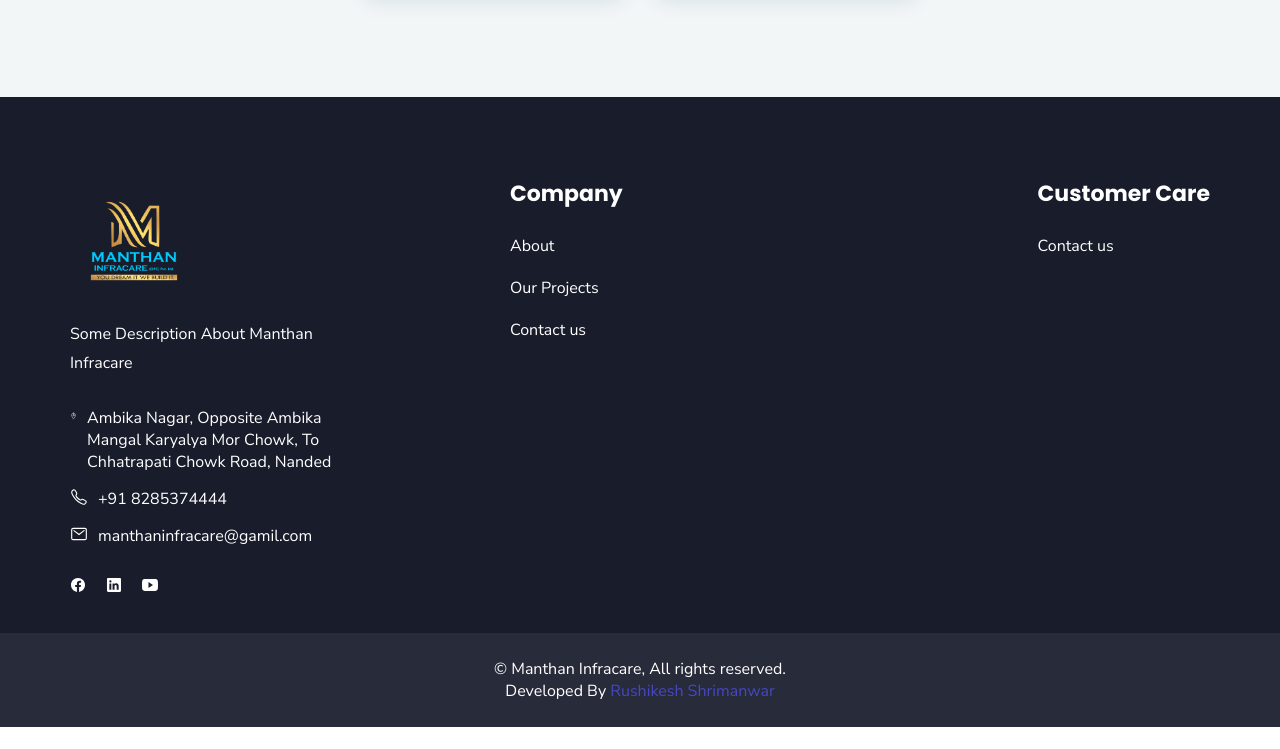
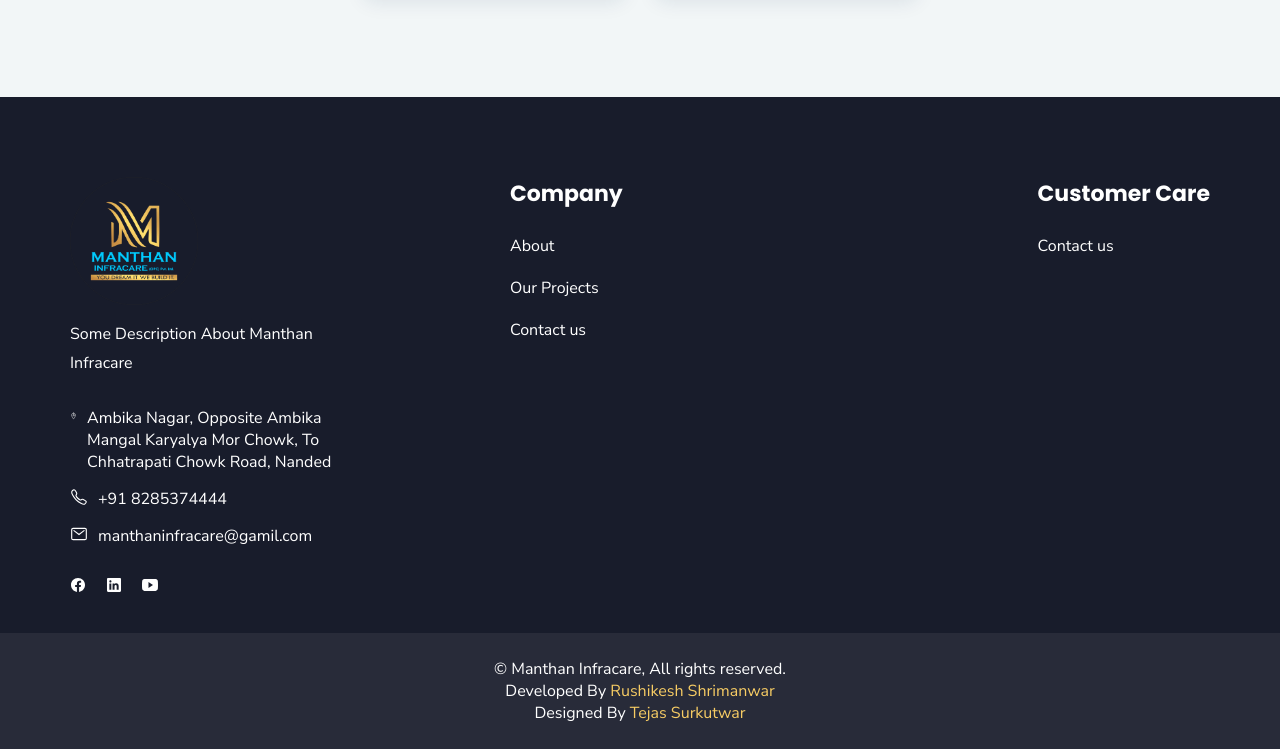
Before and after one commit to rushikeshshirmanwar90/manthan-static, a plain HTML site: page index.html in a window 1280 px wide. Shown: the part 4307-5056 px from the top of the page. Before the commit the page ends 5034 px from the top, so only its background shows below. Drawn offline with nearby package versions, Linux system fonts and the light colour scheme.

Commit message:
some changes

```diff
--- a/index.html
+++ b/index.html
@@ -765,8 +765,13 @@
             &copy; Manthan Infracare, All rights reserved.
             <br />
             Developed By
-            <a style="color: rgb(71, 71, 194)" href="tel:+91+918285374444"
+            <a style="color: #f7cc64" href="tel:+91+918285374444"
               >Rushikesh Shrimanwar</a
+            >
+            <br />
+            Designed By
+            <a style="color: #f7cc64" href="tel:+91+918285374444"
+              >Tejas Surkutwar</a
             >
           </p>
         </div>
```
